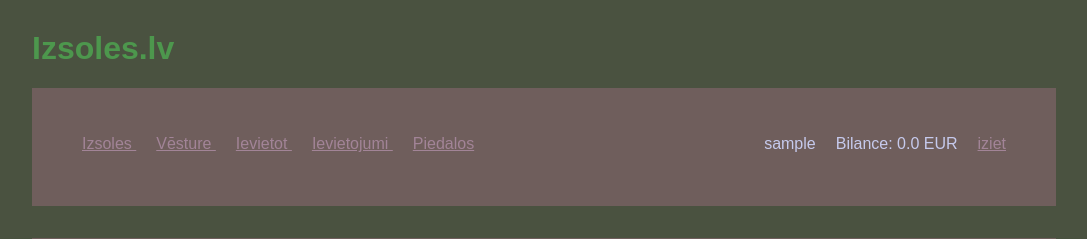
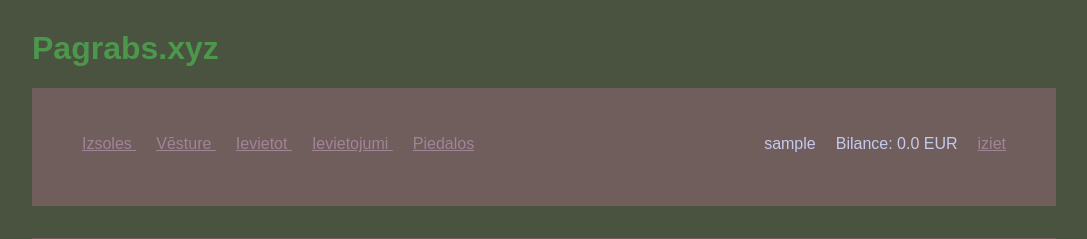
Before and after one commit to ArvisCe/IzsolesLapa, a Flask app: page / in a window 1280 px wide. Shown: the top 239 px of the page, without its empty margins (96-1183 px from the left). Run offline with Flask 3, Linux system fonts and the light colour scheme; the visitor is signed in with stand-in values (Sample User, id 1); data that the repository does not hold is empty.

```diff
--- a/templates/template.html
+++ b/templates/template.html
@@ -171,7 +171,7 @@
 
 
     <div class="website">
-        <h1 style="color:rgb(77, 151, 77);">Izsoles.lv</h1>
+        <h1 style="color:rgb(77, 151, 77);">Pagrabs.xyz</h1>
         <div class="navigation">
             <a class="link" href="{{url_for('home.index')}}">
                 Izsoles
```
Also changed, not shown: static/images/1dfcddf9-3464-4a2f-9e26-a8aca7cd046c.png (added), static/images/68007142-42d1-4ef5-8f32-6a39693d2e58.png (added).
